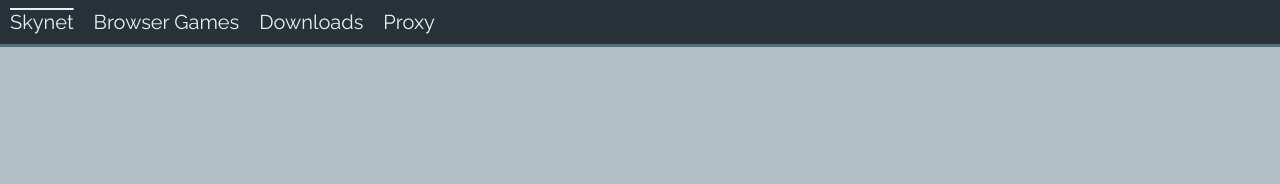
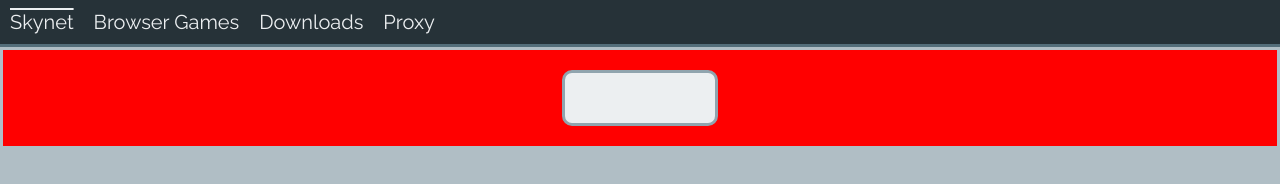
Before and after one commit to guoyu07/skynet-6, a plain HTML site: page www_html/index.html in a window 1280 px wide. Drawn offline with Linux system fonts and the light colour scheme.

Commit message:
Worked on implementing Bitcoin button

```diff
--- a/scss/downloads.scss
+++ b/scss/downloads.scss
@@ -13,7 +13,7 @@
             border: solid 2px;
             border-radius: 10px;
             @include material-border-color(5);
-            @include material-background-color(4);
+            @include material-background-color(1);
         }
 
         .games-container {
--- a/scss/index.scss
+++ b/scss/index.scss
@@ -5,8 +5,26 @@
 
 .container {
     .wrapper {
-        margin: 3px;
 
-        background-color: white;
+        background-color: red; /* REMOVE AFTER TESTING */
+
+        .content {
+            @include flex(1);
+        }
+
+        .bitcoin {
+            @include flex(0);
+
+            margin: 20px;
+
+            width: 150px;
+            height: 50px;
+
+            @include material-background-color(1);
+
+            border: solid 3px;
+            border-radius: 10px;
+            @include material-border-color(4);
+        }
     }
 }
--- a/scss/style.scss
+++ b/scss/style.scss
@@ -47,12 +47,14 @@ html {
     }
 
     .wrapper {
-        @include flex(1, 1);
+        @include flex(1);
 
         @include display-flex-flow(column, nowrap);
 
-        width: 100%;
+        width: calc(100% - 6px);
         height: 100%;
+
+        margin: 3px;
 
         background-color: inherit;
 
--- a/www_html/index.html
+++ b/www_html/index.html
@@ -17,7 +17,8 @@
                 <li class="nav-link"><a href="#">Proxy</a></li>
             </ul>
             <div class="wrapper">
-
+                <div class="content"></div>
+                <div class="bitcoin"></div>
             </div>
         </div>
     </body>
```
Also changed, not shown: css/downloads.css, css/index.css, css/style.css, scss/_reset.scss (line endings or trailing spaces).
